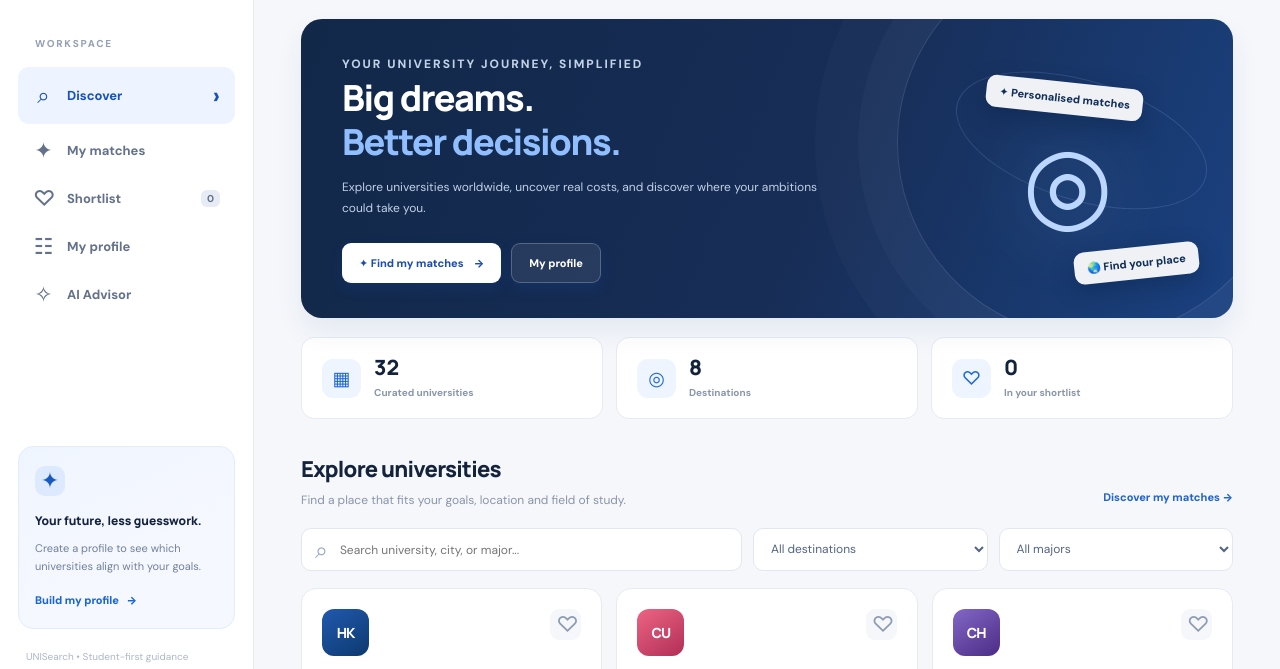
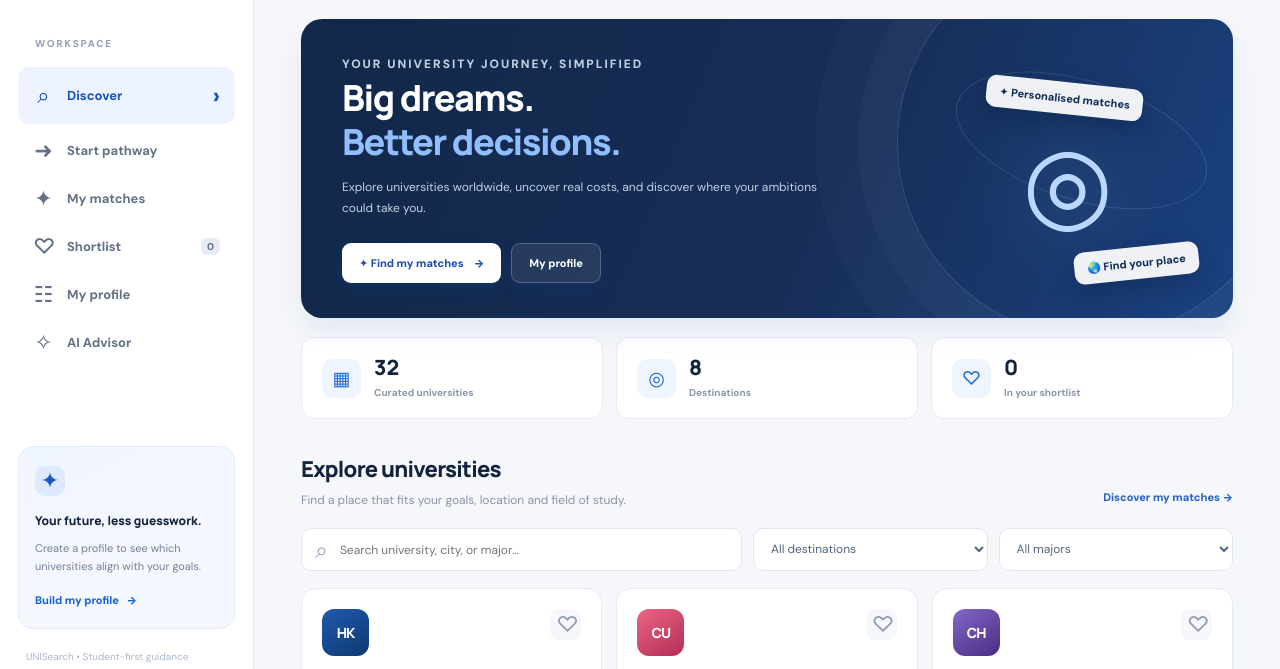
Before and after one commit to Yerb0l-hub/UNISearch, a website with bundled scripts: page index.html in a window 1280 px wide. Shown: the part 96-765 px from the top of the page. Built offline with nearby package versions, Linux system fonts and the light colour scheme.

Commit message:
Style and package five-step pathway

```diff
--- a/index.html
+++ b/index.html
@@ -13,6 +13,7 @@
     <div class="side-label">WORKSPACE</div>
     <nav class="side-nav" id="nav">
       <button data-route="discover" class="nav-link active"><span class="icon">⌕</span> Discover <span class="nav-extra">›</span></button>
+      <button data-route="pathway" class="nav-link"><span class="icon">➜</span> Start pathway</button>
       <button data-route="matches" class="nav-link"><span class="icon">✦</span> My matches</button>
       <button data-route="saved" class="nav-link"><span class="icon">♡</span> Shortlist <span class="nav-count" id="saved-count">0</span></button>
       <button data-route="profile" class="nav-link"><span class="icon">☷</span> My profile</button>
```
